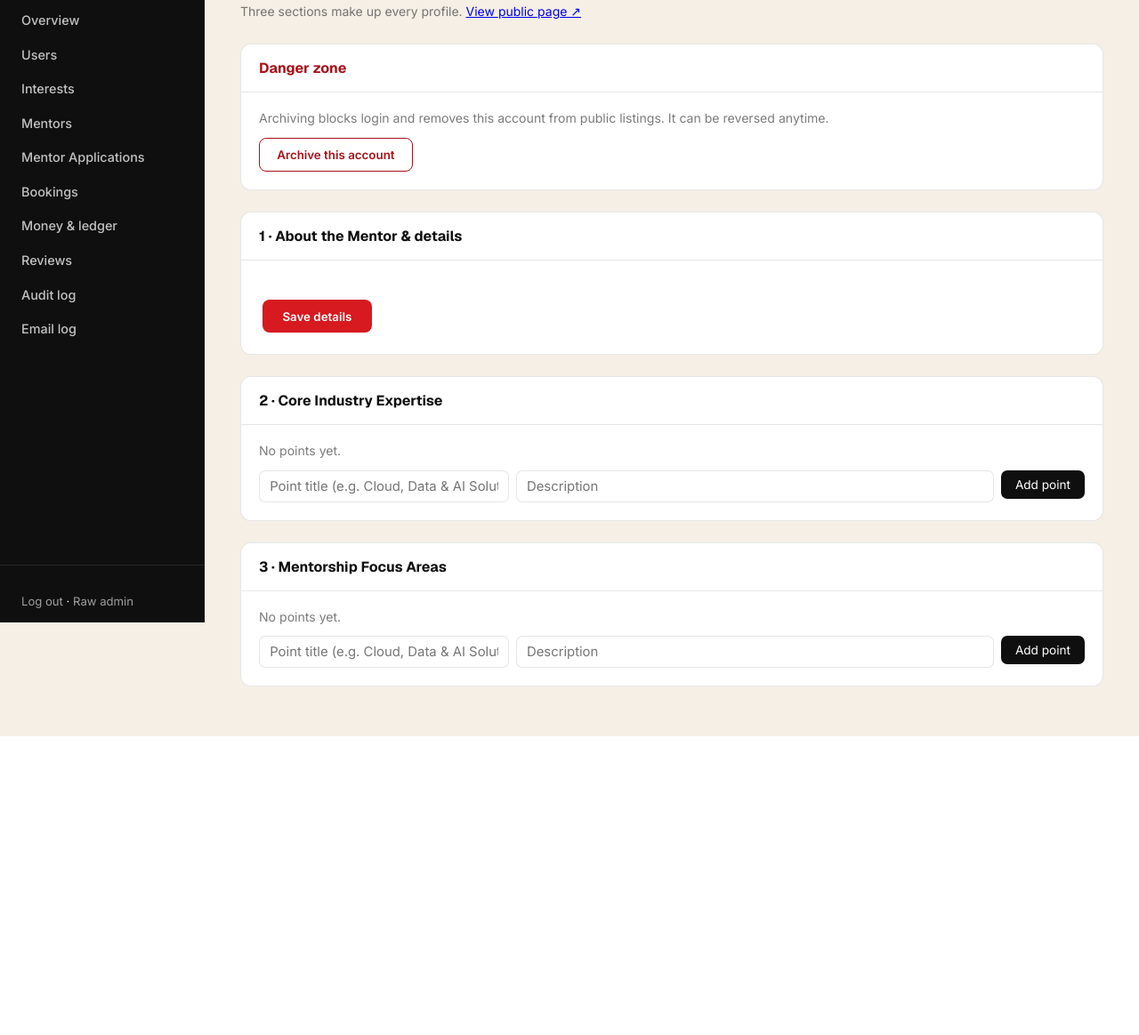
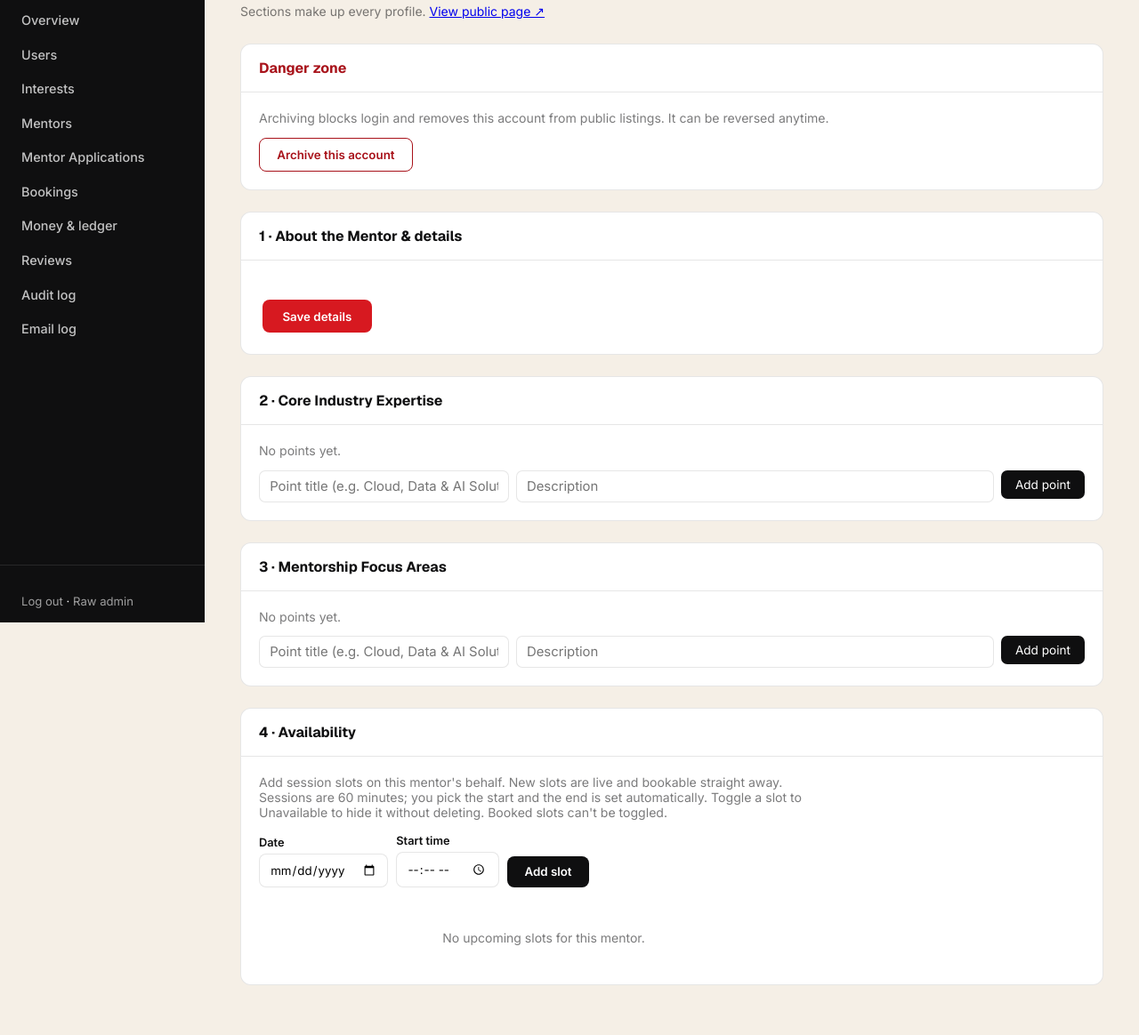
Before and after one commit to mentorvia/mvia, a Django app: template templates/profiles/staff_edit_profile.html in a window 1280 px wide. Shown: the part 100-1264 px from the top of the page at 89% size. Before the commit the page ends 928 px from the top, so only its background shows below. Run offline with Django 5.2, Linux system fonts and the light colour scheme; the template is opened without the code that fills it, so the values that code supplies are empty.

Commit message:
Update staff_edit_profile.html

```diff
--- a/templates/profiles/staff_edit_profile.html
+++ b/templates/profiles/staff_edit_profile.html
@@ -4,11 +4,9 @@
 <a href="{% url 'staff:mentor_review' mentor.id %}" class="back">← Back to mentor</a>
 <div class="page-head">
   <h1>Edit profile: {{ mentor.user.full_name }}</h1>
-  <p>Three sections make up every profile. <a href="{% url 'mentor_profile' mentor.user_id %}" target="_blank">View public page ↗</a></p>
+  <p>Sections make up every profile. <a href="{% url 'mentor_profile' mentor.user_id %}" target="_blank">View public page ↗</a></p>
 </div>
-
 {% include "dashboard/_danger_zone.html" %}
-
 {% if mentor.user.is_placeholder and not mentor.user.is_archived %}
 <div class="panel" style="border-left:3px solid var(--red);">
   <div style="padding:1rem 1.25rem; display:flex; justify-content:space-between; align-items:center; flex-wrap:wrap; gap:0.75rem;">
@@ -20,7 +18,6 @@
   </div>
 </div>
 {% endif %}
-
 <!-- Section 1: About + details -->
 <div class="panel">
   <h2>1 · About the Mentor &amp; details</h2>
@@ -49,7 +46,6 @@
     </form>
   </div>
 </div>
-
 <!-- Section 2: Core Industry Expertise -->
 <div class="panel">
   <h2>2 · Core Industry Expertise</h2>
@@ -57,12 +53,80 @@
     {% include "profiles/_point_editor.html" with points=expertise_points category="expertise" archived=mentor.user.is_archived %}
   </div>
 </div>
-
 <!-- Section 3: Mentorship Focus Areas -->
 <div class="panel">
   <h2>3 · Mentorship Focus Areas</h2>
   <div style="padding:1.25rem;">
     {% include "profiles/_point_editor.html" with points=focus_points category="focus" archived=mentor.user.is_archived %}
+  </div>
+</div>
+<!-- Section 4: Availability -->
+<div class="panel">
+  <h2>4 · Availability</h2>
+  <div style="padding:1.25rem; max-width:680px;">
+    <p style="font-size:0.88rem; color:var(--muted); margin-bottom:1rem;">
+      Add session slots on this mentor's behalf. New slots are live and bookable straight away.
+      Sessions are {{ 60 }} minutes; you pick the start and the end is set automatically.
+      Toggle a slot to Unavailable to hide it without deleting. Booked slots can't be toggled.
+    </p>
+
+    {% if not mentor.user.is_archived %}
+    <form method="post" style="display:flex; gap:0.6rem; flex-wrap:wrap; align-items:flex-end; margin-bottom:1.5rem;">
+      {% csrf_token %}
+      <input type="hidden" name="action" value="add_slot">
+      <div>
+        <label style="display:block; font-size:0.8rem; font-weight:600; margin-bottom:0.3rem;">Date</label>
+        <input type="date" name="slot_date" required
+               style="padding:0.55rem 0.7rem; border:1px solid var(--line); border-radius:8px; font-family:inherit;">
+      </div>
+      <div>
+        <label style="display:block; font-size:0.8rem; font-weight:600; margin-bottom:0.3rem;">Start time</label>
+        <input type="time" name="slot_time" required
+               style="padding:0.55rem 0.7rem; border:1px solid var(--line); border-radius:8px; font-family:inherit;">
+      </div>
+      <button type="submit" style="padding:0.6rem 1.2rem; background:var(--ink); color:#fff; border:none; border-radius:8px; font-weight:600; cursor:pointer; font-family:inherit;">Add slot</button>
+    </form>
+    {% endif %}
+
+    {% if upcoming_slots %}
+    <table style="width:100%; border-collapse:collapse;">
+      <thead>
+        <tr>
+          <th style="text-align:left; padding:0.5rem 0.4rem; border-bottom:1px solid var(--line); font-size:0.78rem; text-transform:uppercase; letter-spacing:0.05em; color:var(--muted);">When</th>
+          <th style="text-align:left; padding:0.5rem 0.4rem; border-bottom:1px solid var(--line); font-size:0.78rem; text-transform:uppercase; letter-spacing:0.05em; color:var(--muted);">Status</th>
+          <th style="padding:0.5rem 0.4rem; border-bottom:1px solid var(--line);"></th>
+        </tr>
+      </thead>
+      <tbody>
+        {% for s in upcoming_slots %}
+        <tr>
+          <td style="padding:0.6rem 0.4rem; border-bottom:1px solid var(--line);">{{ s.start|date:"D, d M Y · H:i" }}–{{ s.end|date:"H:i" }}</td>
+          <td style="padding:0.6rem 0.4rem; border-bottom:1px solid var(--line);">
+            {% if s.is_taken %}<span class="badge yes">Booked</span>
+            {% elif s.is_confirmed %}<span class="badge neutral">Available</span>
+            {% else %}<span class="badge pending">Unavailable</span>{% endif %}
+          </td>
+          <td style="padding:0.6rem 0.4rem; border-bottom:1px solid var(--line); text-align:right;">
+            {% if not s.is_taken and not mentor.user.is_archived %}
+            <form method="post" style="display:inline;">
+              {% csrf_token %}
+              <input type="hidden" name="action" value="toggle_slot">
+              <input type="hidden" name="slot_id" value="{{ s.id }}">
+              <button type="submit" style="padding:0.35rem 0.9rem; border:1px solid var(--line); background:#fff; border-radius:7px; font-size:0.82rem; font-weight:600; cursor:pointer; font-family:inherit;">
+                {% if s.is_confirmed %}Mark unavailable{% else %}Mark available{% endif %}
+              </button>
+            </form>
+            {% elif s.is_taken %}
+            <span style="font-size:0.82rem; color:var(--muted);">— locked —</span>
+            {% endif %}
+          </td>
+        </tr>
+        {% endfor %}
+      </tbody>
+    </table>
+    {% else %}
+      <div class="empty" style="padding:1.5rem; text-align:center; color:var(--muted);">No upcoming slots for this mentor.</div>
+    {% endif %}
   </div>
 </div>
 <style>
```
